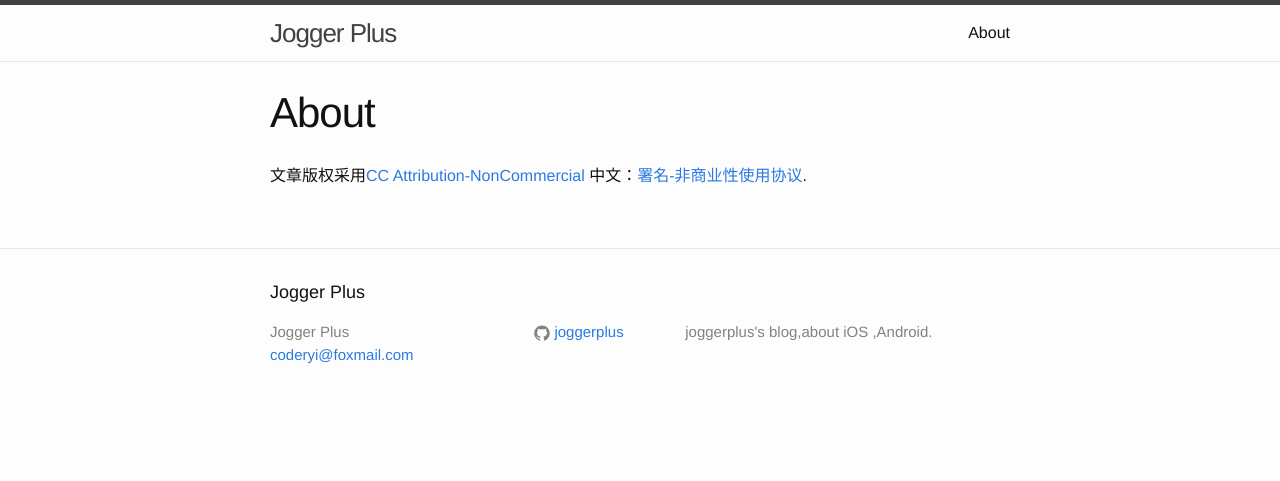
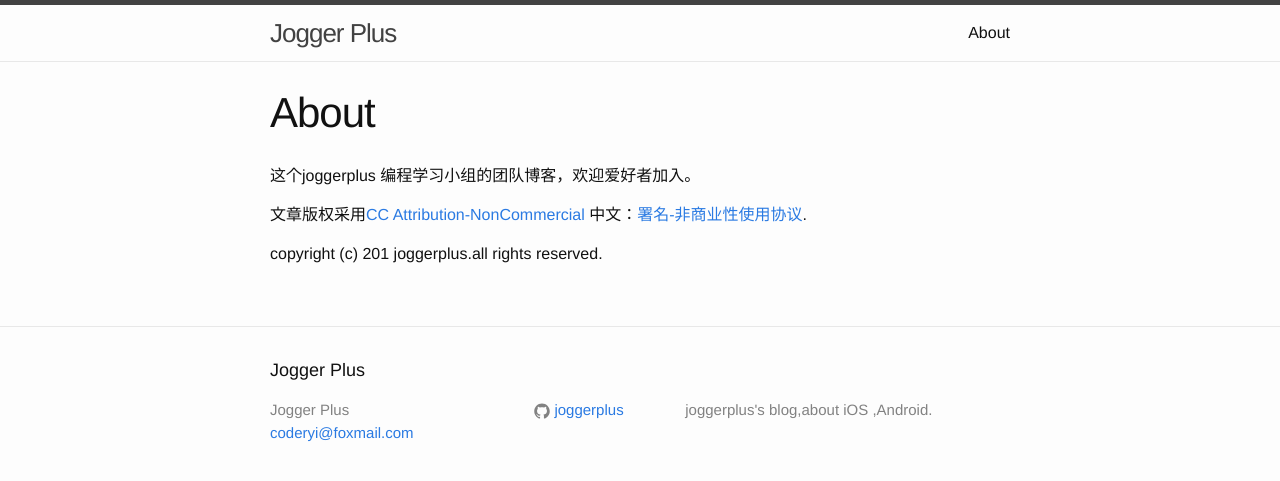
Before and after one commit to joggerplus/joggerplus.github.io, a Jekyll site: the page built from about.md, in a window 1280 px wide. Shown: the top 481 px of the page. Built offline with Jekyll 4.4.1, drawn with Linux system fonts in a browser that asks for light colours.

Commit message:
hello blog

```diff
--- a/about.md
+++ b/about.md
@@ -4,5 +4,10 @@ title: About
 permalink: /about/
 ---
 
+这个joggerplus 编程学习小组的团队博客，欢迎爱好者加入。
+
+
 文章版权采用[CC Attribution-NonCommercial](http://creativecommons.org/licenses/by-nc/4.0/) 中文：[署名-非商业性使用协议](http://creativecommons.org/licenses/by-nc/3.0/cn/
 ).
+
+copyright (c) 201 joggerplus.all rights reserved.
```
